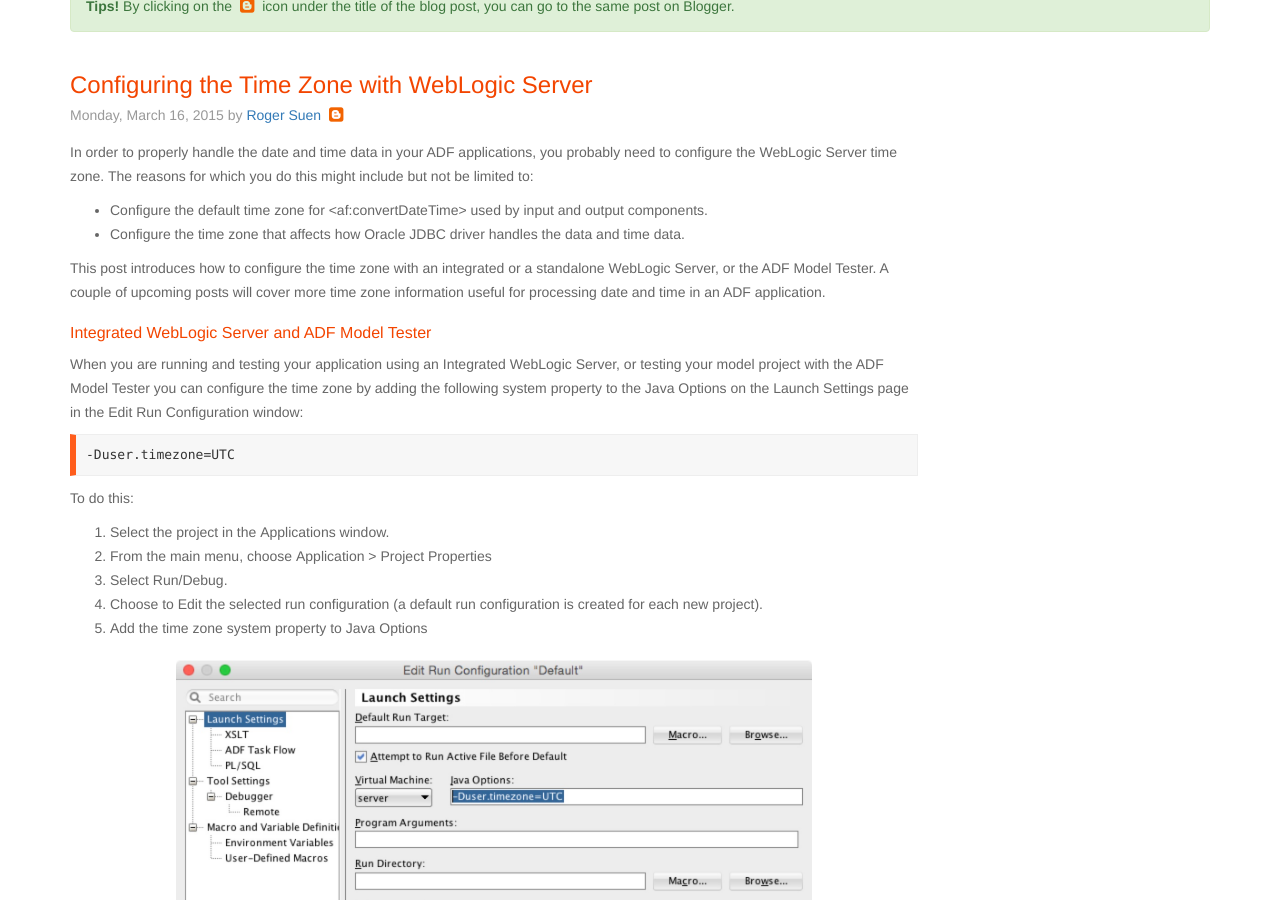
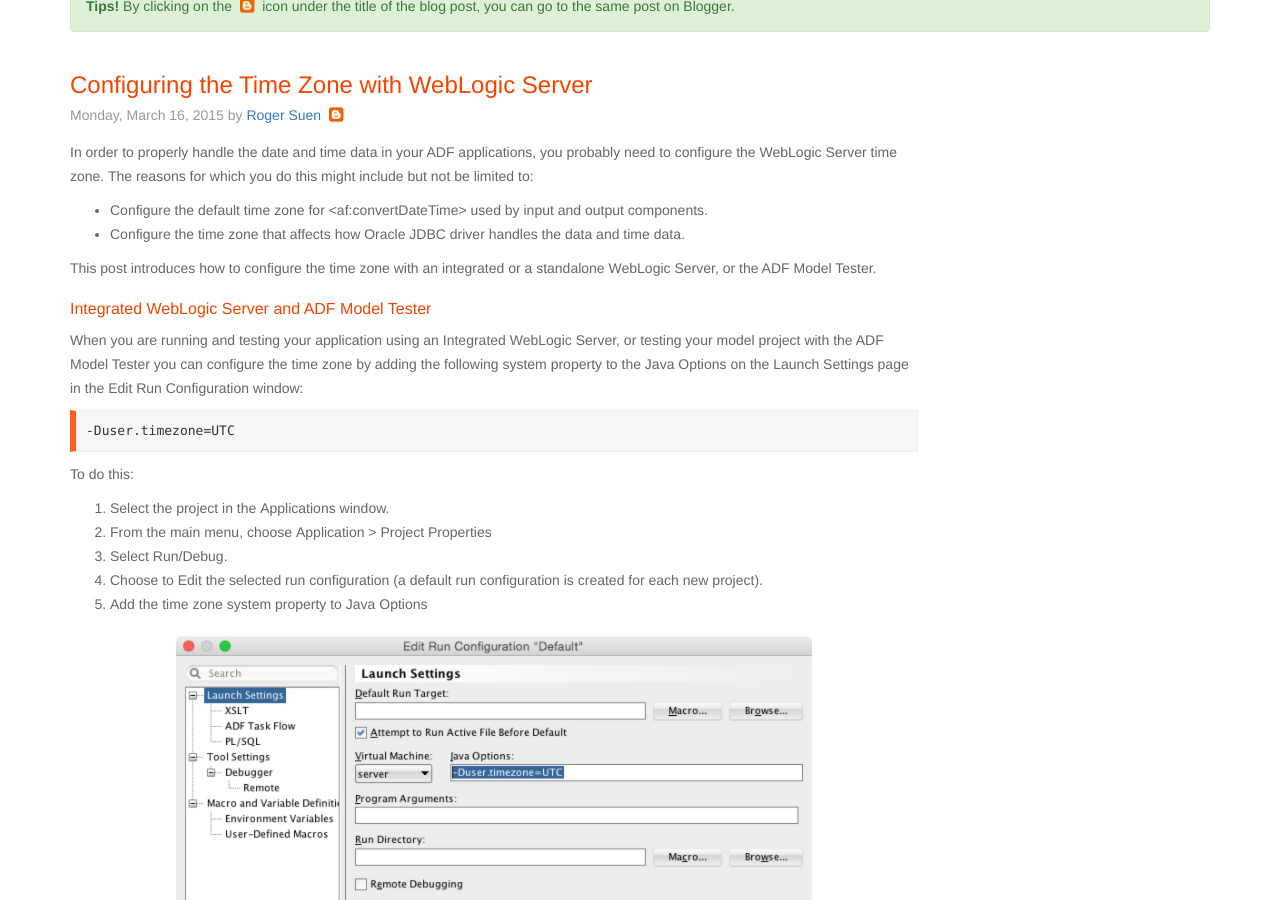
Before and after one commit to rogersuen/rogersuen.github.io, a Jekyll site: the page built from _posts/2015-03-16-configure-timezone-with-weblogic-server.md, in a window 1280 px wide and 900 px high, scrolled down 404 px. Built offline with Jekyll 4.4.1, drawn with Linux system fonts in a browser that asks for light colours; Markdown is read by kramdown in place of the engine named in the settings.

Commit message:
minor change

```diff
--- a/_posts/2015-03-16-configure-timezone-with-weblogic-server.md
+++ b/_posts/2015-03-16-configure-timezone-with-weblogic-server.md
@@ -8,7 +8,7 @@
 * Configure the default time zone for &lt;af:convertDateTime&gt; used by input and output components.
 * Configure the time zone that affects how Oracle JDBC driver handles the data and time data.
 
-This post introduces how to configure the time zone with an integrated or a standalone WebLogic Server, or the ADF Model Tester. A couple of upcoming posts will cover more time zone information useful for processing date and time in an ADF application.
+This post introduces how to configure the time zone with an integrated or a standalone WebLogic Server, or the ADF Model Tester.
 
 ## Integrated WebLogic Server and ADF Model Tester
 
```
